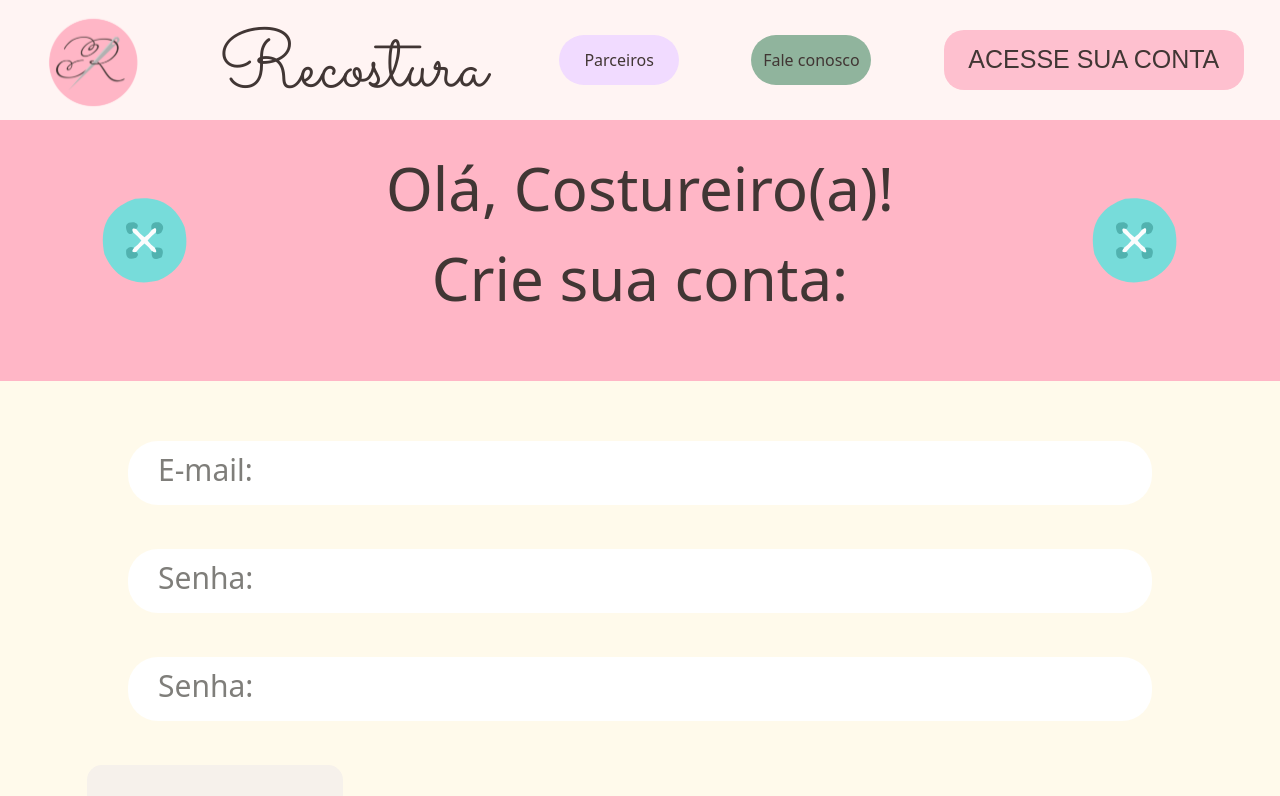
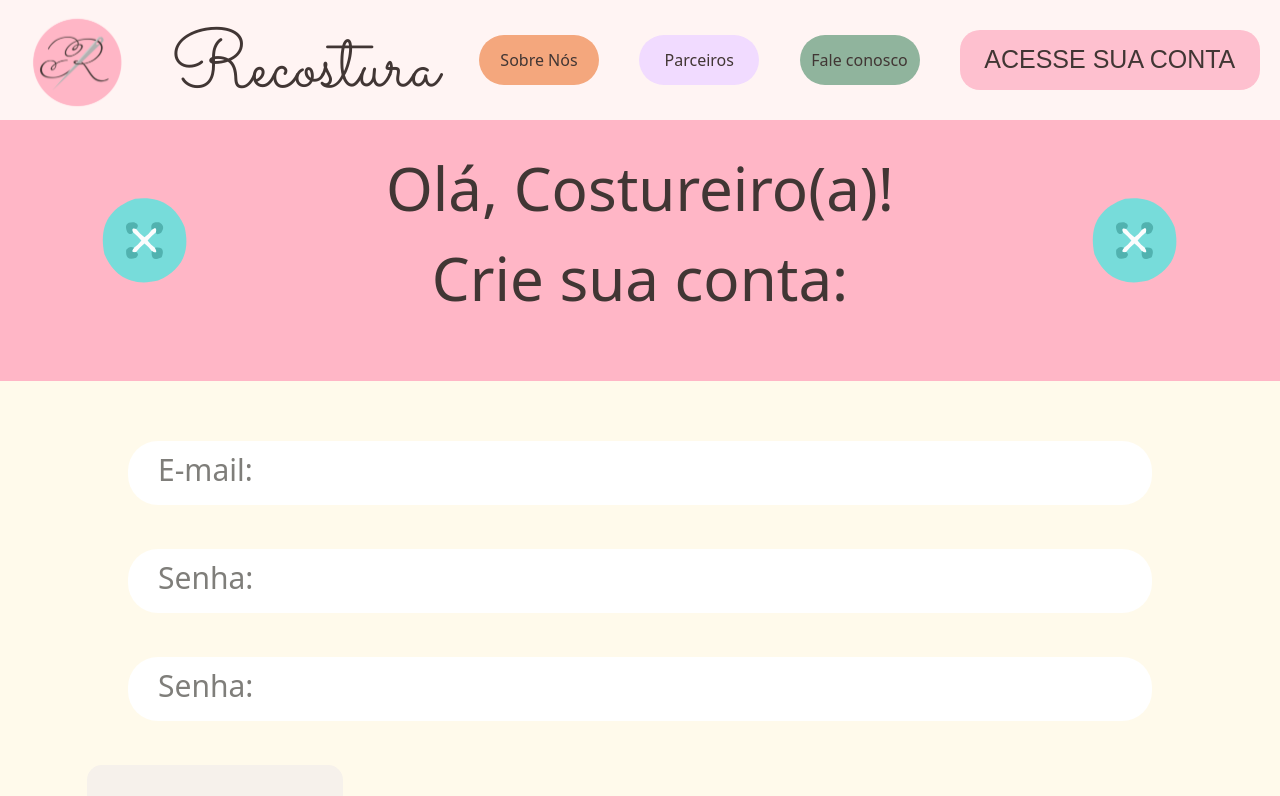
Before and after one commit to Recostura/FrontRecostura, a React (Create React App) app: page /Cadastro in a window 1280 px wide. Shown: the top 796 px of the page. Built offline with nearby package versions, Linux system fonts and the light colour scheme.

Commit message:
header coloquei o botao aobre nos

```diff
--- a/src/ComponentesIndex/Header.js
+++ b/src/ComponentesIndex/Header.js
@@ -45,7 +45,9 @@ function Header() {
             </NavLink>
             <div className={Style.nomeHome}>Recostura</div>
 
-
+            <NavLink to="/SobreNos" className={Style.caixasheader2}>
+        Sobre Nós
+      </NavLink>
 
             <NavLink to="/Parceiros" className={Style.caixasheader3}>Parceiros</NavLink>
 
```
